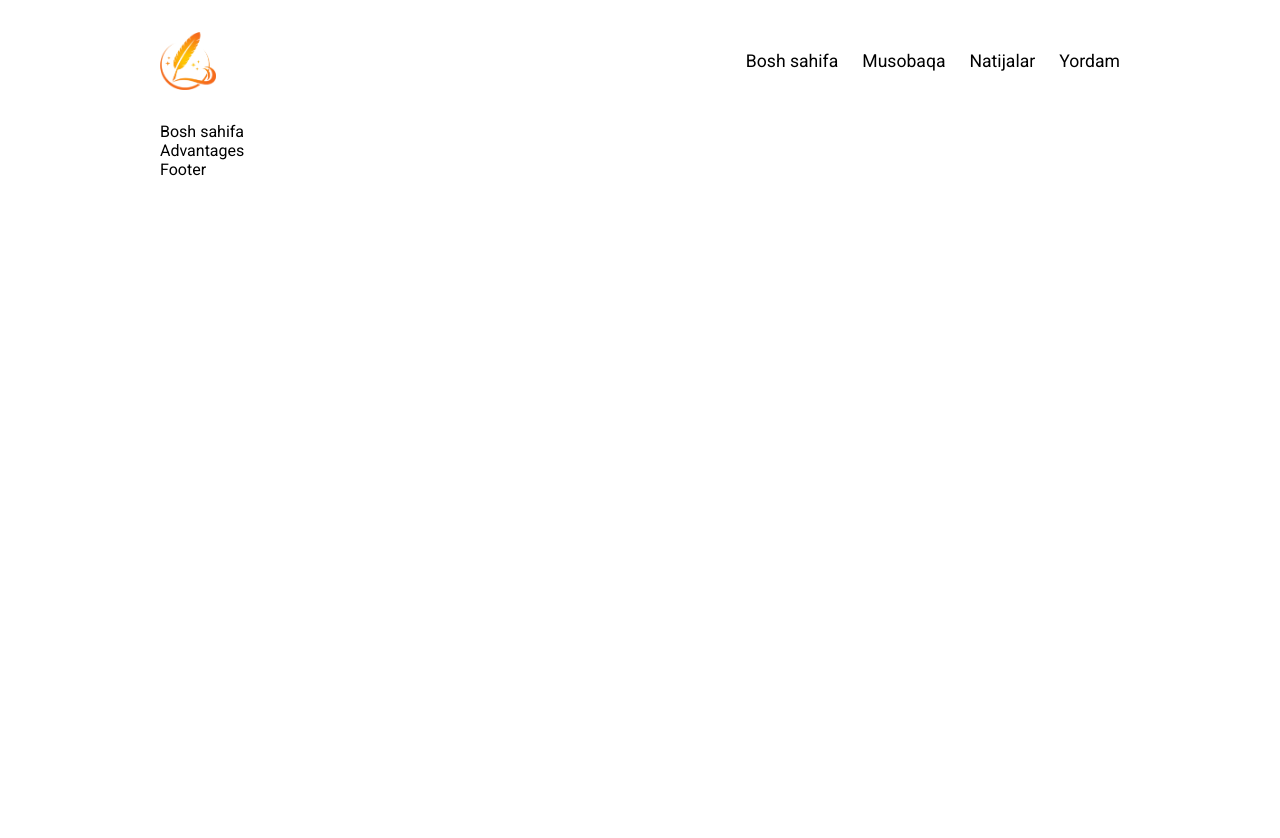
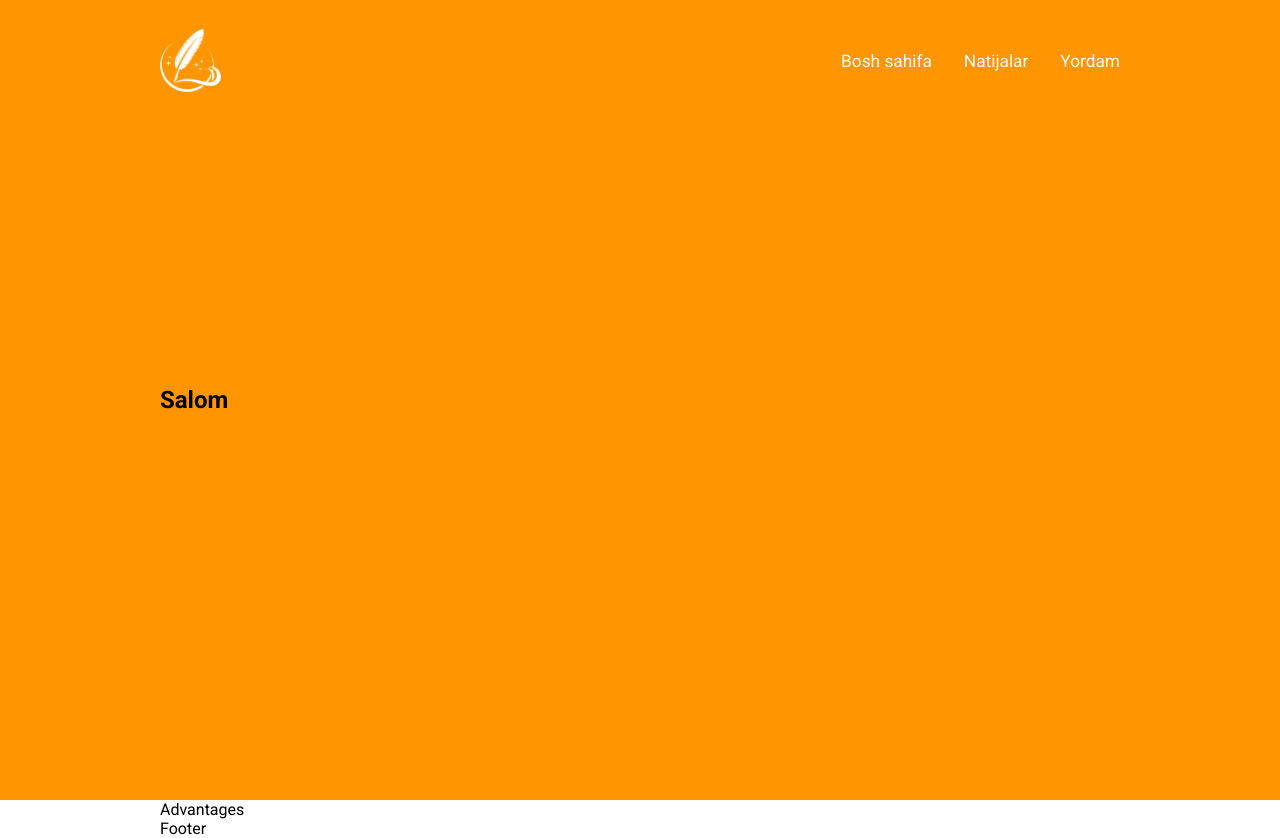
Before and after one commit to Sardorbek0731/writer-racing, a React (Vite) app: page / in a window 1280 px wide. Before the commit the page ends 800 px from the top, so only its background shows below. Built offline with nearby package versions, Linux system fonts and the light colour scheme.

Commit message:
changed logo color and welcome section design

```diff
--- a/src/App.css
+++ b/src/App.css
@@ -41,3 +41,6 @@ a {
 .wp-100 {
   width: 100%;
 }
+.hp-100 {
+  height: 100%;
+}
--- a/src/App.tsx
+++ b/src/App.tsx
@@ -6,7 +6,6 @@ import { BrowserRouter, Routes, Route } from "react-router-dom";
 
 // Pages
 import Home from "./pages/home/Home";
-import Competition from "./pages/competition/Competition";
 import History from "./pages/history/History";
 import Help from "./pages/help/Help";
 
@@ -23,7 +22,6 @@ function App(): JSX.Element {
 
       <Routes>
         <Route path="/" element={<Home />} />
-        <Route path="/competition" element={<Competition />} />
         <Route path="/history" element={<History />} />
         <Route path="/help" element={<Help />} />
       </Routes>
--- a/src/components/advantages/Advantages.tsx
+++ b/src/components/advantages/Advantages.tsx
@@ -1,7 +1,11 @@
 import "./Advantages.css";
 
 function Advantages(): JSX.Element {
-  return <section>Advantages</section>;
+  return (
+    <section>
+      <div className="container">Advantages</div>
+    </section>
+  );
 }
 
 export default Advantages;
--- a/src/components/header/Header.css
+++ b/src/components/header/Header.css
@@ -1,16 +1,22 @@
 header {
-  padding: 2rem 0;
+  position: absolute;
+  top: 0;
+  left: 0;
+  right: 0;
+  padding: 1.8rem 0;
+  background-color: rgb(255, 149, 0);
 }
 
 .logo {
-  width: 3.5rem;
+  width: 3.8rem;
   height: auto;
 }
 
 .navbar a {
-  margin-right: 1.5rem;
-  color: black;
-  font-size: 1.1rem;
+  margin-right: 2rem;
+  color: white;
+  font-weight: 400;
+  font-size: 1.08rem;
 }
 
 .navbar a:last-child {
--- a/src/components/header/Header.tsx
+++ b/src/components/header/Header.tsx
@@ -15,7 +15,6 @@ function Header(): JSX.Element {
 
         <nav className="navbar">
           <NavLink to="/">Bosh sahifa</NavLink>
-          <NavLink to="/competition">Musobaqa</NavLink>
           <NavLink to="/history">Natijalar</NavLink>
           <NavLink to="/help">Yordam</NavLink>
         </nav>
--- a/src/components/welcome/Welcome.css
+++ b/src/components/welcome/Welcome.css
@@ -0,0 +1,6 @@
+.welcome {
+
+  width: 100%;
+  height: 100vh;
+  background-color: rgb(255, 149, 0);
+}
--- a/src/components/welcome/Welcome.tsx
+++ b/src/components/welcome/Welcome.tsx
@@ -1,7 +1,15 @@
 import "./Welcome.css";
 
 function Welcome(): JSX.Element {
-  return <section>Bosh sahifa</section>;
+  return (
+    <section>
+      <div className="welcome">
+        <div className="container flex alignCenter justifyBetween hp-100">
+          <h1>Salom</h1>
+        </div>
+      </div>
+    </section>
+  );
 }
 
 export default Welcome;
--- a/src/pages/competition/Competition.tsx
+++ /dev/null
@@ -1,11 +0,0 @@
-import "./Competition.css";
-
-function Competition(): JSX.Element {
-  return (
-    <section>
-      <div className="container">Musobaqa</div>
-    </section>
-  );
-}
-
-export default Competition;
--- a/src/pages/home/Home.tsx
+++ b/src/pages/home/Home.tsx
@@ -8,10 +8,8 @@ import Advantages from "../../components/advantages/Advantages";
 function Home(): JSX.Element {
   return (
     <main>
-      <div className="container">
-        <Welcome />
-        <Advantages />
-      </div>
+      <Welcome />
+      <Advantages />
     </main>
   );
 }
```
Also changed, not shown: src/assets/logo/logo.png, src/pages/competition/Competition.css (deleted).
